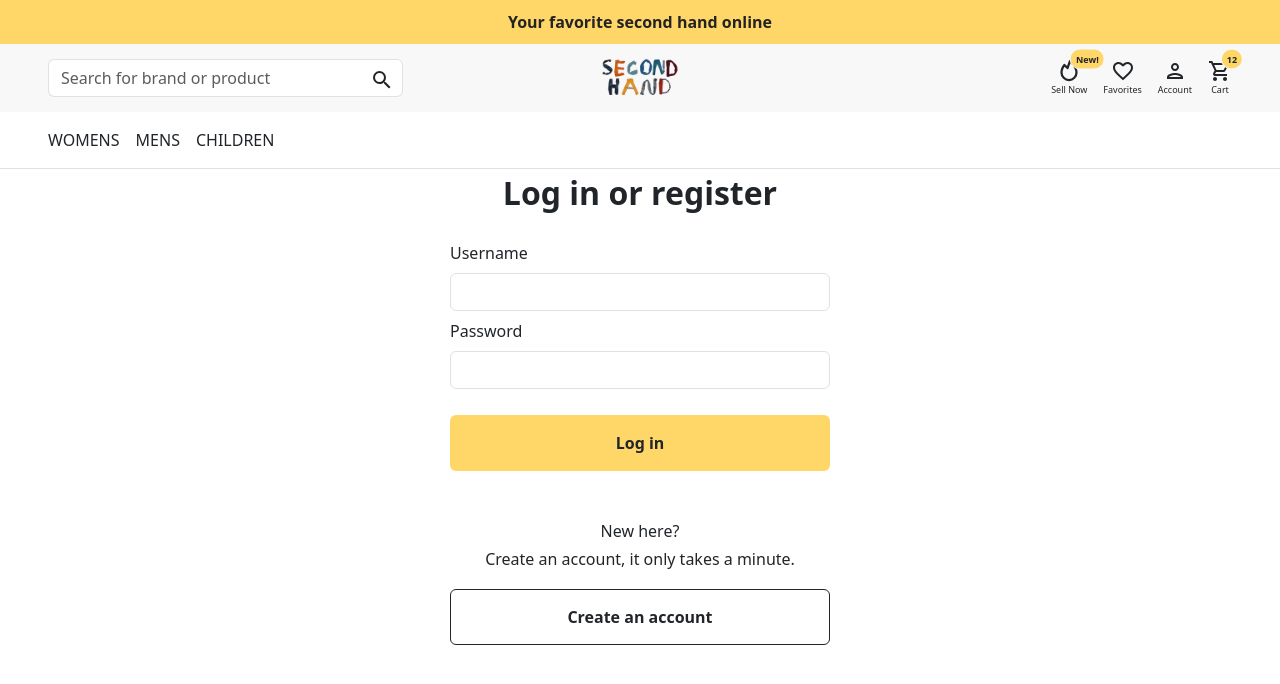
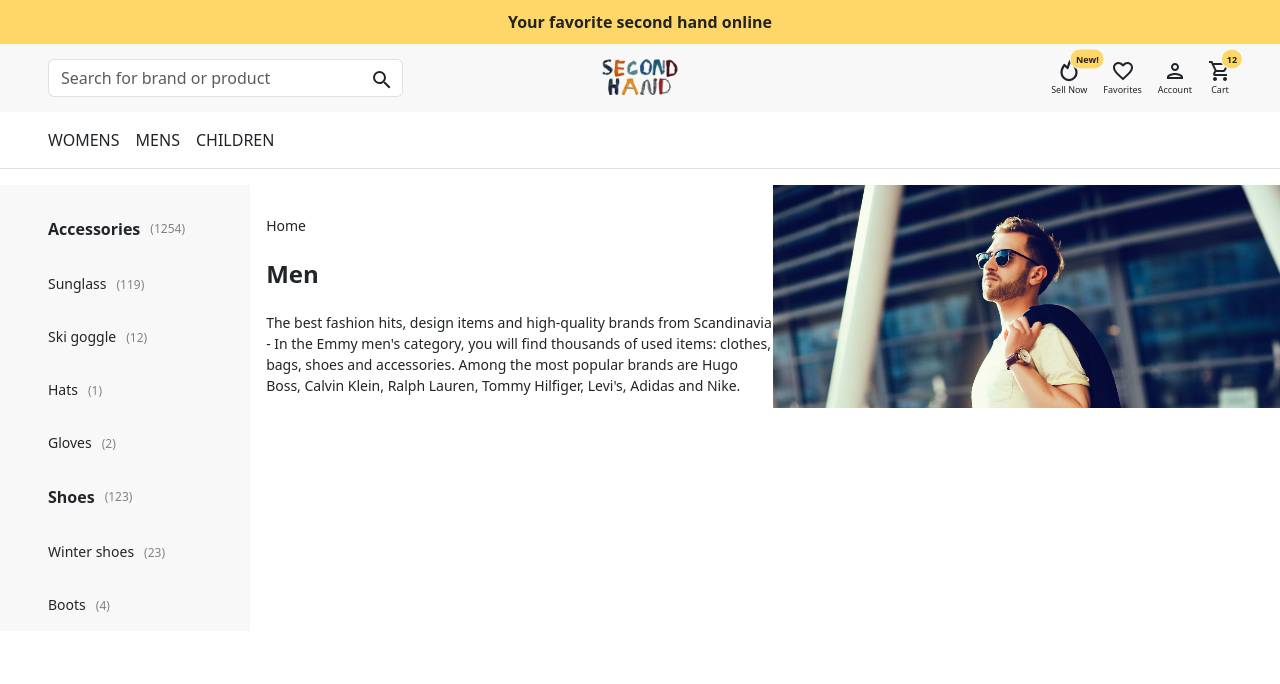
Before and after one commit to weishicoding/PreLoved, a React (Vite) app in the folder PreLoved-client/: page / in a window 1280 px wide. Before the commit this address led to /login. Shown: the top 684 px of the page. Built offline with nearby package versions, Linux system fonts and the light colour scheme; no server answers.

Commit message:
add username when refresh token

```diff
--- a/PreLoved-client/src/components/PersistLogin.jsx
+++ b/PreLoved-client/src/components/PersistLogin.jsx
@@ -1,14 +1,12 @@
 import React, {useEffect, useState} from 'react'
-import {Outlet, useLocation, useNavigate} from 'react-router-dom'
+import {Outlet} from 'react-router-dom'
 import {useRefreshToken} from '../hooks/useRefreshToken'
 import useAuth from '../hooks/useAuth'
 
 const PersistLogin = () => {
-  const navigate = useNavigate()
-  const location = useLocation()
   const [isLoading, setIsLoading] = useState(true)
   const refresh = useRefreshToken()
-  const {auth, setAuth} = useAuth()
+  const {auth} = useAuth()
 
   useEffect(() => {
     const verifyRefreshToken = async () => {
@@ -16,8 +14,6 @@ const PersistLogin = () => {
         await refresh()
       } catch (error) {
         console.log(`error ${error}`)
-        setAuth(null)
-        navigate('/login', {state: {from: location}, replace: true})
       } finally {
         setIsLoading(false)
       }
--- a/PreLoved-client/src/components/header/Header.jsx
+++ b/PreLoved-client/src/components/header/Header.jsx
@@ -1,8 +1,8 @@
 import React, {useState} from 'react'
 import './header.css'
-import {Form, InputGroup, Stack} from 'react-bootstrap'
+import {Stack} from 'react-bootstrap'
 import {MdFavoriteBorder, MdOutlinePerson, MdOutlineSearch, MdOutlineShoppingCart} from 'react-icons/md'
-import {PiFire, PiFireSimpleBold} from 'react-icons/pi'
+import {PiFireSimpleBold} from 'react-icons/pi'
 import logo from '../../assets/images/second-hand.png'
 import useAuth from '../../hooks/useAuth'
 import {useNavigate} from 'react-router-dom'
@@ -66,7 +66,7 @@ const Header = () => {
             </div>
             {auth && open && (
               <div className="logout">
-                <div>{`username`}</div>
+                <div>{auth?.username}</div>
                 <button type="button" className="btn py-2 px-5" onClick={handleLogout}>
                   Logout
                 </button>
--- a/PreLoved-client/src/components/login/Login.jsx
+++ b/PreLoved-client/src/components/login/Login.jsx
@@ -62,7 +62,7 @@ const Login = () => {
       const response = await axios.post(LOGIN_URL, JSON.stringify({username, password}), {headers: {'Content-Type': 'application/json'}, withCredentials: true})
       const accessToken = response?.data?.accessToken
       const roles = response?.data?.roles
-      setAuth({username, password, roles, accessToken})
+      setAuth({username, roles, accessToken})
       setUsername('')
       setPassword('')
       setFormError('')
--- a/PreLoved-client/src/hooks/useRefreshToken.js
+++ b/PreLoved-client/src/hooks/useRefreshToken.js
@@ -8,9 +8,7 @@ export const useRefreshToken = () => {
       withCredentials: true
     })
     setAuth(prev => {
-      console.log(JSON.stringify(prev))
-      console.log(response.data.accessToken)
-      return {...prev, roles: response.data.roles, accessToken: response.data.accessToken}
+      return {...prev, username: response.data.username, roles: response.data.roles, accessToken: response.data.accessToken}
     })
     return response.data.accessToken
   }
```
